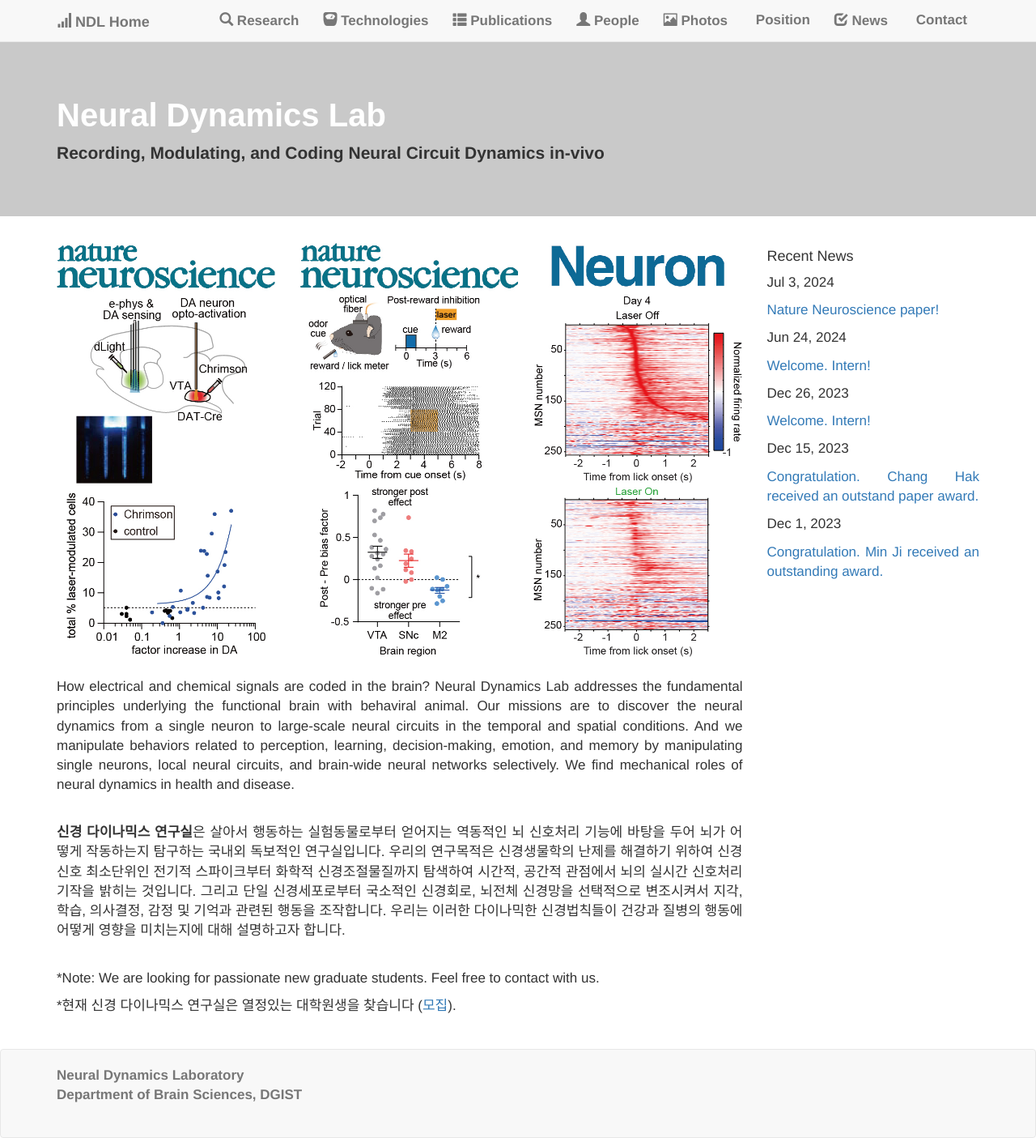
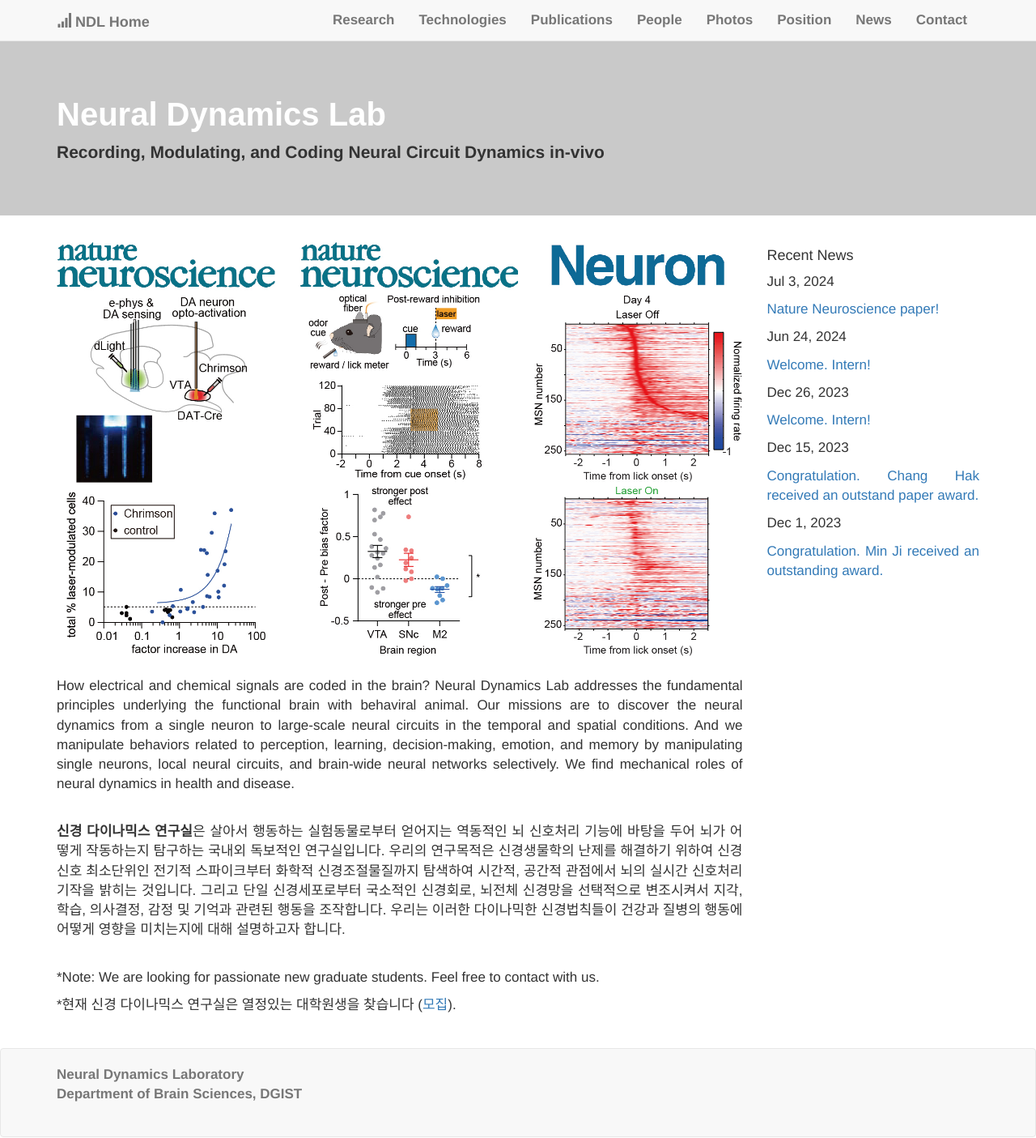
Before and after one commit to kleelab/kleelab.github.io, a Jekyll site: the page built from index.html, in a window 1280 px wide. Shown: the whole page at 81% size. Built offline with Jekyll 4.4.1, drawn with Linux system fonts in a browser that asks for light colours; nearby versions of some CDN libraries; a style sheet for code colours, icons or effects is not loaded.

Commit message:
Update header.html

```diff
--- a/_includes/header.html
+++ b/_includes/header.html
@@ -11,15 +11,15 @@
         </div>
         <div id="navbar" class="collapse navbar-collapse">
             <ul class="nav navbar-nav pull-right">
-                <li><a href="/projects.html"><span class="glyphicon glyphicon-search" aria-hidden="true"></span><strong>  Research</strong></a></li>
-                <li><a href="/tech.html"><span class="glyphicon glyphicon-scale" aria-hidden="true"></span><strong>  Technologies</strong></a></li>
-                <li><a href="/publications.html"><span class="glyphicon glyphicon-th-list" aria-hidden="true"></span><strong>  Publications</strong></a></li>
-                <li><a href="/people.html"><span class="glyphicon glyphicon-user" aria-hidden="true"></span><strong>  People</strong></a></li>
+                <li><a href="/projects.html"><strong>  Research</strong></a></li>
+                <li><a href="/tech.html"></span><strong>  Technologies</strong></a></li>
+                <li><a href="/publications.html"></span><strong>  Publications</strong></a></li>
+                <li><a href="/people.html"></span><strong>  People</strong></a></li>
                 <!--<li><a href="/software.html"><span class="glyphicon glyphicon-camera" aria-hidden="true"></span>  Software</a></li>-->
-                <li><a href="/photos.html"><span class="glyphicon glyphicon-picture" aria-hidden="true"></span><strong>  Photos</strong></a></li>
-                <li><a href="/joinus.html"><span class="glyphicon glyphicon-cursor" aria-hidden="true"></span><strong>  Position</strong></a></li>
-                <li><a href="/news/index.html"><span class="glyphicon glyphicon-check" aria-hidden="true"></span><strong>  News</strong></a></li>
-                <li><a href="/news/contact.html"><span class="glyphicon glyphicon-call" aria-hidden="true"></span><strong>  Contact</strong></a></li>
+                <li><a href="/photos.html"></span><strong>  Photos</strong></a></li>
+                <li><a href="/joinus.html"><strong>  Position</strong></a></li>
+                <li><a href="/news/index.html"><strong>  News</strong></a></li>
+                <li><a href="/news/contact.html"><strong>  Contact</strong></a></li>
             </ul>
         </div><!--/.nav-collapse -->
     </div>
```
